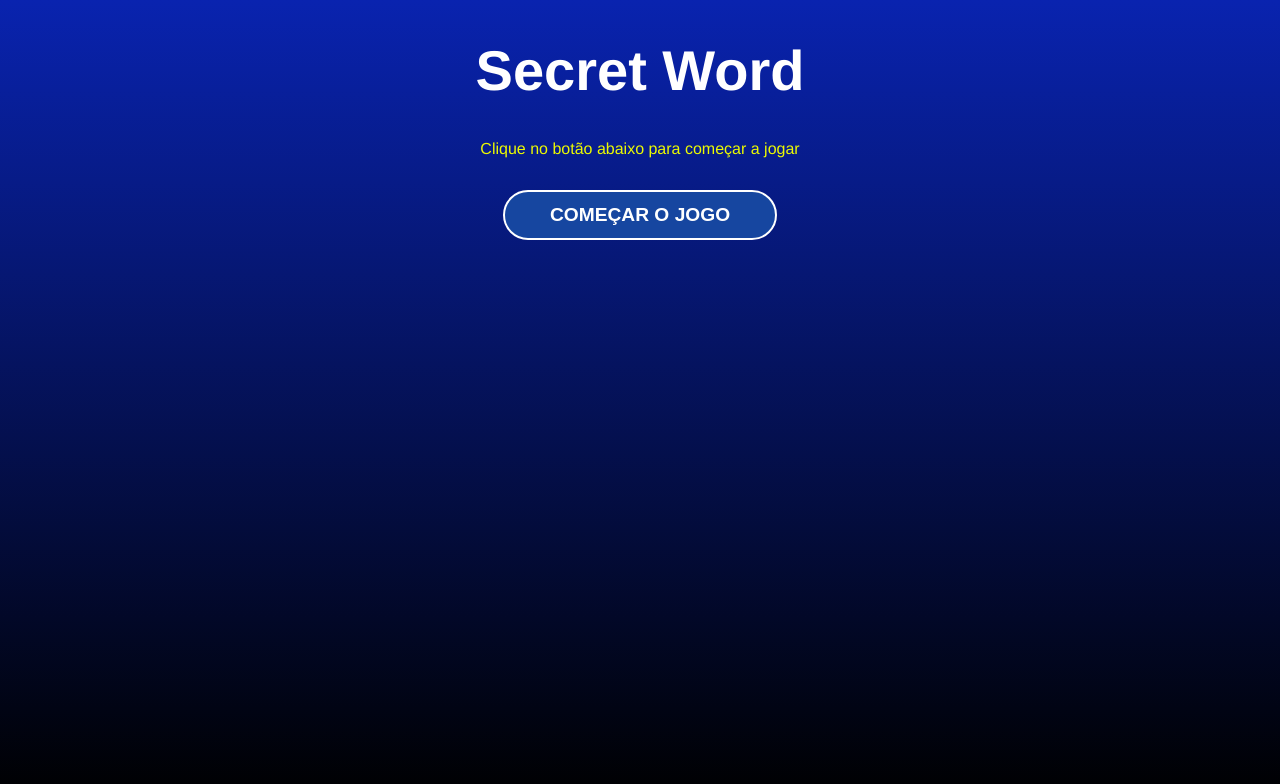
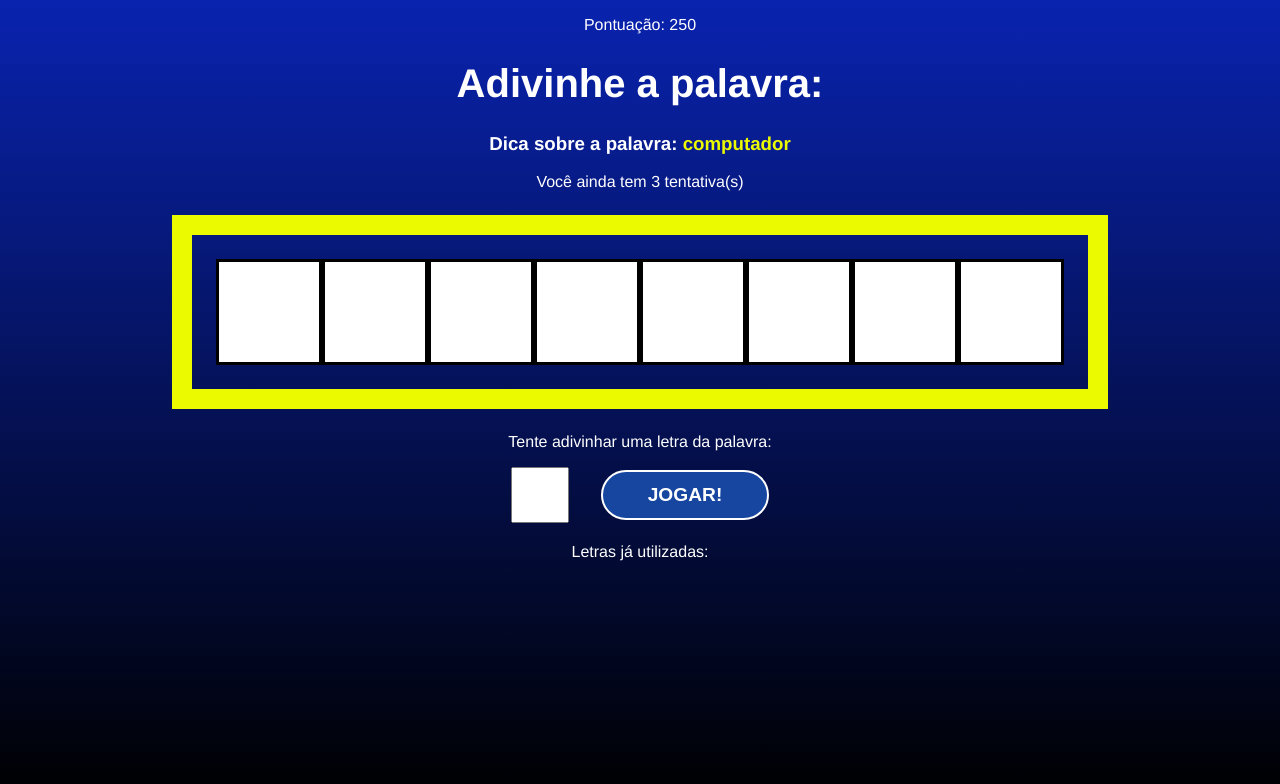
Before and after one commit to sucodelarangela/miniblog, a React (Create React App) app in the folder 6_SECRET_WORD/secretword/: page / in a window 1280 px wide. Shown: the top 784 px of the page. Built offline with nearby package versions, Linux system fonts and the light colour scheme.

Commit message:
project conclusion

```diff
--- a/6_SECRET_WORD/secretword/src/App.js
+++ b/6_SECRET_WORD/secretword/src/App.js
@@ -31,7 +31,7 @@ function App() {
   const [score, setScore] = useState(50);
 
   // pickind word and category
-  const pickWordAndCategory = () => {
+  const pickWordAndCategory = useCallback(() => {
     // pick a random category
     const categories = Object.keys(words);
     const category = categories[Math.floor(Math.random() * Object.keys(categories).length)];
@@ -40,10 +40,13 @@ function App() {
     const word = words[category][Math.floor(Math.random() * words[category].length)];
 
     return { word, category };
-  };
+  }, [words]);
 
   // Starting the game
-  const startGame = () => {
+  const startGame = useCallback(() => {
+    // clear all letters
+    clearLetterStates();
+
     // destructuring
     const { word, category } = pickWordAndCategory();
 
@@ -56,7 +59,7 @@ function App() {
     setPickedCategory(category);
     setLetters(wordLetters);
     setGameStage(stages[1].name);
-  };
+  }, [pickWordAndCategory]);
 
   // Processing the letter input
   const verifyLetter = (letter) => {
@@ -86,6 +89,7 @@ function App() {
   };
 
   // useEffect tracks changes in the application. In this case we will use it to track when the guesses end up, so we can reset all states and render the game over page
+  // check if guesses ended
   useEffect(() => {
     if (guesses <= 0) {
       // reset all states
@@ -95,6 +99,21 @@ function App() {
       setGameStage(stages[2].name);
     }
   }, [guesses]);
+
+  // check win condition
+  useEffect(() => {
+    // comparing user letters with word letters. Necessary to avoid repetition of letters, so we create a new array of letters based on "letters" state using Set to avoid repetition (as in "ovo", for example, the array contains only "o" and "v")
+    const uniqueLetters = [...new Set(letters)];
+
+    // win condition
+    if (guessedLetters.length === uniqueLetters.length) {
+      // add score
+      setScore((currentScore) => currentScore += 100);
+
+      // restart the game with new word
+      startGame();
+    }
+  }, [guessedLetters, letters, startGame]);
 
   // Retry the game
   const retry = () => {
```
